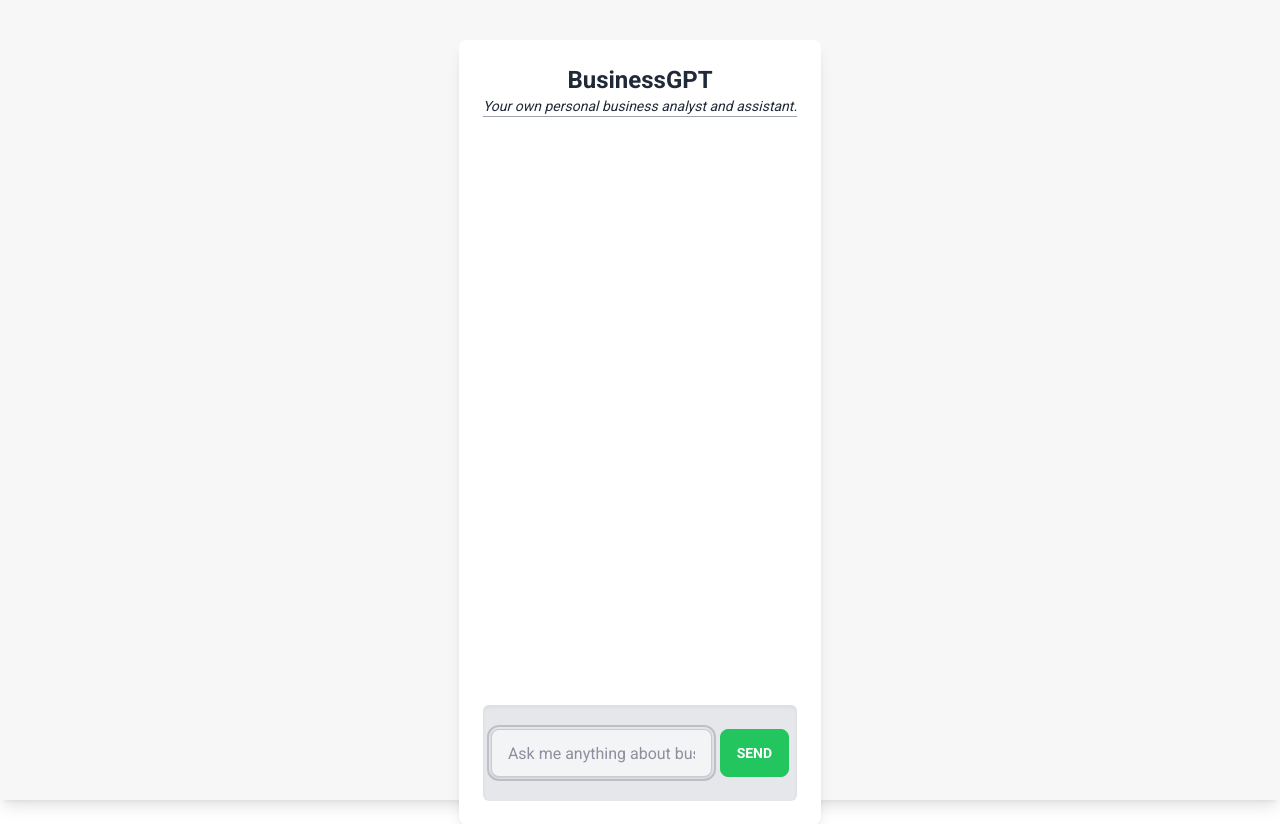
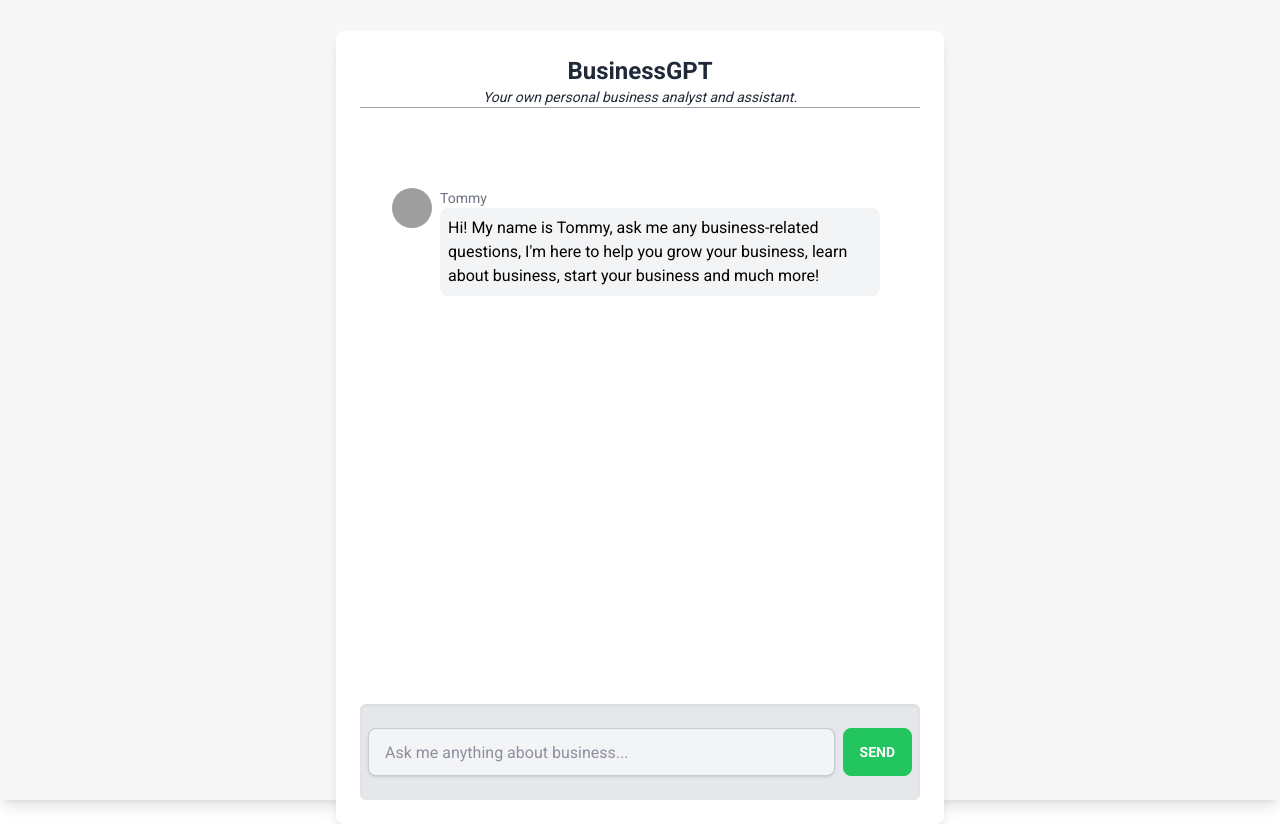
Before and after one commit to TheBolduc/businessgpt-final-v2, a SvelteKit app: page / in a window 1280 px wide. Built offline with nearby package versions, Linux system fonts and the light colour scheme; grey boxes are pictures that could not be loaded.

Commit message:
Update +page.svelte

```diff
--- a/src/routes/+page.svelte
+++ b/src/routes/+page.svelte
@@ -1,50 +1,73 @@
 <script lang="ts">
   import ChatMessage from '$lib/components/ChatMessage.svelte';
-  import { onMount } from "svelte";
+  import type { ChatCompletionRequestMessage } from 'openai';
+  import { SSE } from 'sse.js';
 
   let query: string = '';
   let answer: string = '';
   let loading: boolean = false;
-  let chatMessages: { role: string, content: string }[] = [];
+  let chatMessages: ChatCompletionRequestMessage[] = [];
 
+  let scrollToDiv: HTMLDivElement;
   let inputField: HTMLInputElement;
+  let chatContainer: HTMLDivElement;
 
-  async function askQuestion() {
-    if (query.trim() === "") return;
-    loading = true;
-    try {
-      // Replace this with the actual function to get the answer
-      const response = await getAnswer(query);
-      answer = response;
-    } catch (error) {
-      console.error(error);
-      answer = "An error occurred. Please try again.";
-    } finally {
-      chatMessages = [...chatMessages, { role: 'user', content: query }];
-      query = '';
-      loading = false;
+  $: {
+    if (scrollToDiv) {
+      scrollToDiv.scrollIntoView({ behavior: 'smooth' });
     }
   }
 
-  async function handleSubmit(event) {
-    event.preventDefault();
-    await askQuestion();
-    chatMessages = [...chatMessages, { role: 'assistant', content: answer }];
-    answer = '';
-    inputField.focus();
+  async function handleSubmit() {
+    if (loading) {
+      return;
+    }
+
+    if (!query.trim()) {
+      return;
+    }
+
+    loading = true;
+    chatMessages = [...chatMessages, { role: 'user', content: query }];
+    const eventSource = new SSE('/api/chat', {
+      headers: {
+        'Content-Type': 'application/json',
+      },
+      payload: JSON.stringify({ messages: chatMessages }),
+    });
+    query = '';
+    inputField.disabled = true;
+    eventSource.addEventListener('error', handleError);
+    eventSource.addEventListener('message', (e) => {
+      try {
+        if (e.data === '[DONE]') {
+          chatMessages = [...chatMessages, { role: 'assistant', content: answer }];
+          answer = '';
+          eventSource.close(); // Close the connection
+          loading = false;
+          inputField.disabled = false;
+          scrollToDiv.scrollIntoView({ behavior: 'smooth' });
+          return;
+        }
+        const completionResponse = JSON.parse(e.data);
+        const [{ text }] = completionResponse.choices; // Changed from delta to text
+        if (text) {
+          answer = (answer ?? '') + text; // Changed from delta.content to text
+          chatContainer.scrollTop = chatContainer.scrollHeight;
+        }
+      } catch (err) {
+        handleError(err);
+      }
+    });
+    eventSource.stream();
   }
 
-  onMount(() => {
-    inputField.focus();
-  });
-
-  // Dummy getAnswer function, replace it with the actual API call or function
-  async function getAnswer(query) {
-    return new Promise((resolve) => {
-      setTimeout(() => {
-        resolve(`You asked: ${query}`);
-      }, 1000);
-    });
+  function handleError<T>(err: T) {
+    loading = false;
+    query = '';
+    answer = '';
+    inputField.disabled = false;
+    console.error(err);
   }
 </script>
 
@@ -65,8 +88,13 @@
         <div class="w-full border-b border-gray-400 mb-6"></div>
       </div>
       <div class="flex flex-col pt-4 w-full h-full px-8 items-center gap-2">
-        <div class="flex flex-col gap-2 h-[calc(100vh-300px)] overflow-y-auto mt-4 mb-4">
+        <div class="flex flex-col gap-2 h-[calc(100vh-300px)] overflow-y-auto mt-4 mb-4" bind:this={chatContainer}>
+          <ChatMessage
+            type="assistant"
+            message="Hi! My name is Tommy, ask me any business-related questions, I'm here to help you grow your business, learn about business, start your business and much more!"
+          />
           {#each chatMessages as message}
+
             <ChatMessage type={message.role} message={message.content} />
           {/each}
           {#if answer}
@@ -76,14 +104,23 @@
             <ChatMessage type="assistant" message="Loading.." />
           {/if}
         </div>
+        <div class="" bind:this={scrollToDiv} />
       </div>
-      <form class="flex w-full rounded-md bg-gray-200 py-6 px-2 shadow-inner space-x-2"
-            on:submit|preventDefault={handleSubmit}>
-        <input type="text" class="input input-bordered w-full shadow bg-white text-black"
-               bind:this={inputField} bind:value={query} placeholder="Ask me anything about business..."
-               on:keydown={(event) => event.key === "Enter" && askQuestion()}
-               disabled={loading} />
-        <button type="submit" class="btn btn-primary bg-green-500 hover:bg-green-600 border border-green-500 hover:border-green-600"
+      <form
+        class="flex w-full rounded-md bg-gray-200 py-6 px-2 shadow-inner space-x-2"
+        on:submit|preventDefault={() => handleSubmit()}
+      >
+        <input
+          type="text"
+          class="input input-bordered w-full shadow bg-white text-black"
+          bind:this={inputField}
+          bind:value={query}
+          placeholder="Ask me anything about business..."
+          disabled={loading}
+        />
+        <button
+          type="submit"
+          class="btn btn-primary bg-green-500 hover:bg-green-600 border border-green-500 hover:border-green-600"
           disabled={loading}
         >
           Send
```
